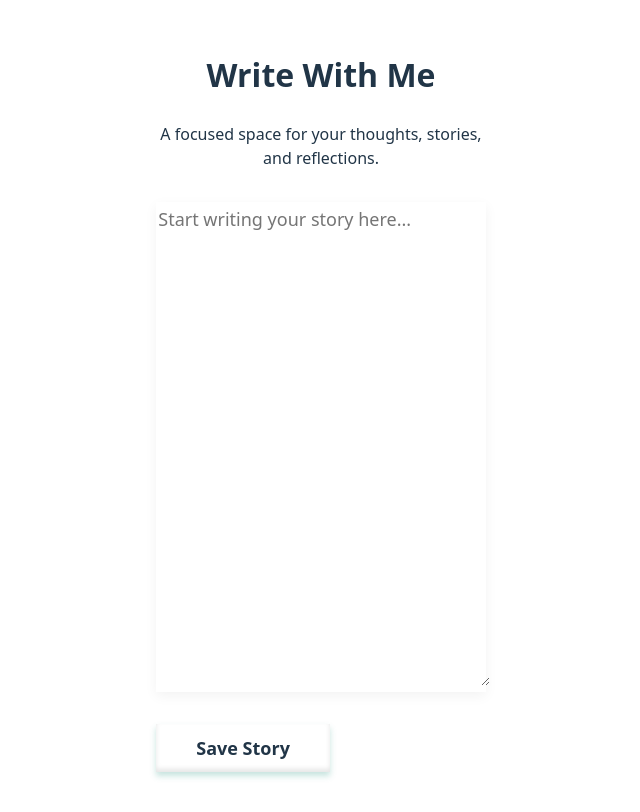
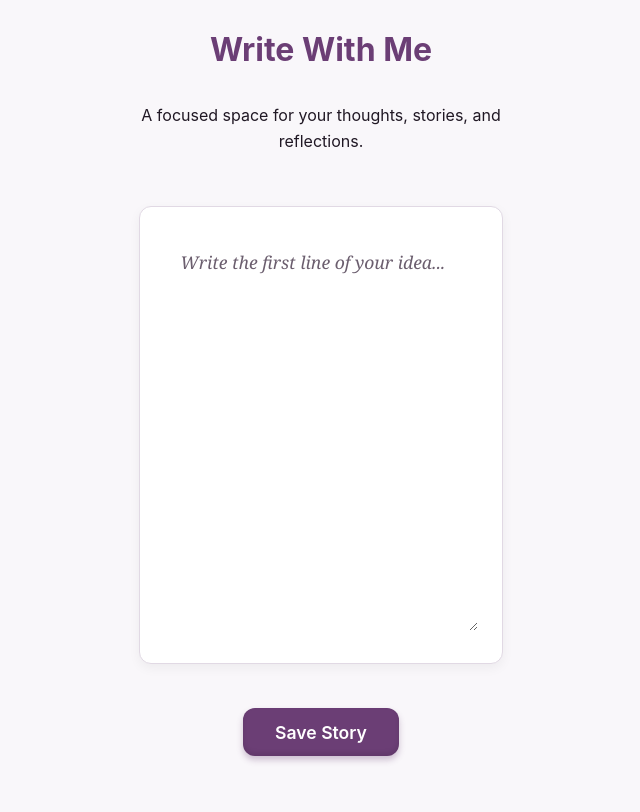
Before and after one commit to Doileo/write-with-me, a React (Vite) app: page / in a window 1280 px wide. Shown: the whole page, without its empty margins (319-959 px from the left). Built offline with nearby package versions, Linux system fonts and the light colour scheme.

Commit message:
feat: update project color palette and apply global styles

```diff
--- a/src/App.css
+++ b/src/App.css
@@ -1,16 +1,17 @@
 /* === CSS Variables (root design tokens) === */
 :root {
-  --color-bg: #f2f2f2;
+  --color-bg: #f9f7fa;
   --color-surface: #ffffff;
-  --color-border: #ddd;
-  --color-text: #222;
-  --color-muted: #666;
-  --color-primary: #46a694;
-  --color-accent: #a576a6;
-  --color-accent-soft: #b2a8bf;
-  --color-focus: #80bfb4;
-  --color-focus-ring: rgba(128, 191, 180, 0.25);
-  --color-delete: #e35a5a;
+  --color-border: #e1d9e4;
+  --color-text: #201824;
+  --color-muted: #6b5e6e;
+
+  --color-primary: #6b3e75; /* Deep Plum */
+  --color-accent: #a576a6; /* Lavender accent */
+  --color-accent-soft: #c7b6cc; /* Dusty Lilac */
+  --color-focus: #9b6fa1; /* Soft Orchid */
+  --color-focus-ring: rgba(155, 111, 161, 0.25);
+  --color-delete: #d36d7a;
 
   --font-family-base: "Inter", system-ui, sans-serif;
   --font-family-serif: "Georgia", "Times New Roman", serif;
@@ -89,6 +90,7 @@ body {
   width: 100%;
   min-height: 60vh;
   border: none;
+  border-radius: 8px;
   font-family: var(--font-family-serif);
   font-size: 1rem;
   line-height: 1.75;
--- a/src/App.jsx
+++ b/src/App.jsx
@@ -1,4 +1,5 @@
 import WritingScreen from "./components/WritingScreen/WritingScreen";
+import "./App.css";
 
 function App() {
   return (
--- a/src/components/SavedStories/SavedStories.module.css
+++ b/src/components/SavedStories/SavedStories.module.css
@@ -24,9 +24,9 @@
   border-radius: var(--radius-md);
   padding: var(--space-md);
   display: flex;
-  justify-content: space-between;
-  align-items: center;
-  box-shadow: 0 4px 10px rgba(0, 0, 0, 0.03);
+  flex-direction: column;
+  gap: 1rem;
+  box-shadow: 0 2px 10px rgba(0, 0, 0, 0.04);
 }
 
 .saved-stories__title {
@@ -42,6 +42,7 @@
 
 .saved-stories__actions {
   display: flex;
+  justify-content: space-between;
   gap: var(--space-xs);
   align-items: center;
 }
@@ -52,7 +53,7 @@
   color: var(--color-primary);
   font-weight: 600;
   cursor: pointer;
-  padding: 0.4rem 1rem;
+  padding: 0.4rem 1rem 0.4rem 0;
   transition: color 0.2s ease;
 }
 
@@ -63,7 +64,7 @@
 .saved-stories__delete {
   background: none;
   border: none;
-  padding: 0.5rem;
+  padding-top: 1rem;
   color: var(--color-muted);
   font-weight: 500;
   cursor: pointer;
--- a/src/components/WritingScreen/WritingScreen.jsx
+++ b/src/components/WritingScreen/WritingScreen.jsx
@@ -74,7 +74,7 @@ const WritingScreen = () => {
 
   return (
     <section className={styles["writing-screen"]}>
-      <div className="container">
+      <div className={styles["writing-screen__container"]}>
         <h1 className={styles["writing-screen__heading"]}>Write With Me</h1>
         <p className={styles["writing-screen__subtext"]}>
           A focused space for your thoughts, stories, and reflections.
@@ -83,7 +83,7 @@ const WritingScreen = () => {
         <div className={styles["writing-screen__editor"]}>
           <textarea
             className={styles["editor__textarea"]}
-            placeholder="Start writing your story here..."
+            placeholder="Write the first line of your idea..."
             aria-label="Writing editor"
             value={text}
             onChange={(e) => setText(e.target.value)}
--- a/src/components/WritingScreen/WritingScreen.module.css
+++ b/src/components/WritingScreen/WritingScreen.module.css
@@ -1,95 +1,108 @@
-/* === Block: writing-screen === */
+/* === writing-screen === */
 .writing-screen {
   background-color: var(--color-bg);
-  padding-block: var(--space-xl);
-  min-height: 100vh;
+  padding: var(--space-lg) var(--space-md);
+  min-height: 100dvh;
   display: flex;
-  align-items: center;
-  justify-content: center;
+  flex-direction: column;
+  justify-content: flex-start;
 }
 
-/* === Element: heading === */
+/* === heading and subtext === */
+.writing-screen__container {
+  display: grid;
+  gap: 1.25rem;
+}
+
 .writing-screen__heading {
   font-size: 2rem;
   font-weight: 700;
   color: var(--color-primary);
   text-align: center;
-  line-height: 1.3;
+  margin-bottom: var(--space-sm);
 }
 
-/* === Element: subtext === */
 .writing-screen__subtext {
   font-size: 1rem;
-  color: var(--color-accent-soft);
+  color: var(--color-text);
   text-align: center;
   max-width: 36ch;
-  margin-inline: auto;
+  margin: 0 auto var(--space-lg);
 }
 
-/* === Element: editor wrapper === */
+/* === editor wrapper === */
 .writing-screen__editor {
   background-color: var(--color-surface);
   border: 1px solid var(--color-border);
   border-radius: var(--radius-md);
   box-shadow: 0 4px 12px rgba(0, 0, 0, 0.05);
   padding: var(--space-md);
-  margin: 2rem 0;
+  margin-bottom: var(--space-md);
 }
 
-/* === Element: styled textarea === */
 .editor__textarea {
   width: 100%;
-  min-height: 60vh;
+  min-height: 50vh;
   border: none;
-  resize: vertical;
   background-color: transparent;
   color: var(--color-text);
   font-family: var(--font-family-serif);
-  font-size: 1.125rem;
+  font-size: 1.1rem;
   line-height: 1.75;
+  resize: vertical;
   outline: none;
+  padding: 1rem;
+  border-radius: 8px;
+}
+
+.editor__textarea::placeholder {
+  color: var(--color-muted);
+  font-style: italic;
 }
 
 .editor__textarea:focus {
   box-shadow: 0 0 0 3px var(--color-focus-ring);
 }
 
-/* === Element: status message (after autosave) === */
+/* === status message === */
 .writing-screen__status {
   text-align: center;
-  font-size: 0.95rem;
+  font-size: 0.9rem;
   color: var(--color-focus);
-  margin-top: var(--space-sm);
-  transition: opacity 0.3s ease;
+  margin-bottom: var(--space-sm);
 }
 
-/* === Element: save button === */
+/* === save button === */
 .save-button {
-  margin-top: var(--space-md);
-  padding: 0.75rem 2.5rem;
+  position: sticky;
+  bottom: var(--space-sm);
+  z-index: 99;
+  margin: 0 auto var(--space-md);
+  display: block;
+  padding: 0.85rem 2rem;
   border-radius: var(--radius-md);
   background: var(--color-primary);
   color: var(--color-surface);
   font-family: var(--font-family-base);
-  font-weight: 700;
-  font-size: 1.125rem;
+  font-weight: 600;
+  font-size: 1.1rem;
   border: none;
   cursor: pointer;
-  box-shadow: 0 4px 6px rgba(70, 166, 148, 0.3),
-    inset 0 -3px 5px rgba(0, 0, 0, 0.1);
+  box-shadow: 0 4px 6px rgba(107, 62, 117, 0.3),
+    /* subtle plum glow */ inset 0 -3px 5px rgba(0, 0, 0, 0.1);
   transition: box-shadow 0.3s ease, transform 0.2s ease;
 }
 
 .save-button:hover,
 .save-button:focus-visible {
-  box-shadow: 0 12px 20px rgba(70, 166, 148, 0.5),
-    inset 0 -3px 7px rgba(0, 0, 0, 0.15);
+  box-shadow: 0 12px 20px rgba(107, 62, 117, 0.45),
+    /* bolder plum shadow */ inset 0 -3px 7px rgba(0, 0, 0, 0.15);
   transform: translateY(-3px);
   outline: none;
 }
 
 .save-button:active {
-  box-shadow: 0 2px 6px rgba(70, 166, 148, 0.25),
+  box-shadow: 0 2px 6px rgba(107, 62, 117, 0.25),
     inset 0 -3px 5px rgba(0, 0, 0, 0.1);
   transform: translateY(0);
 }
```
